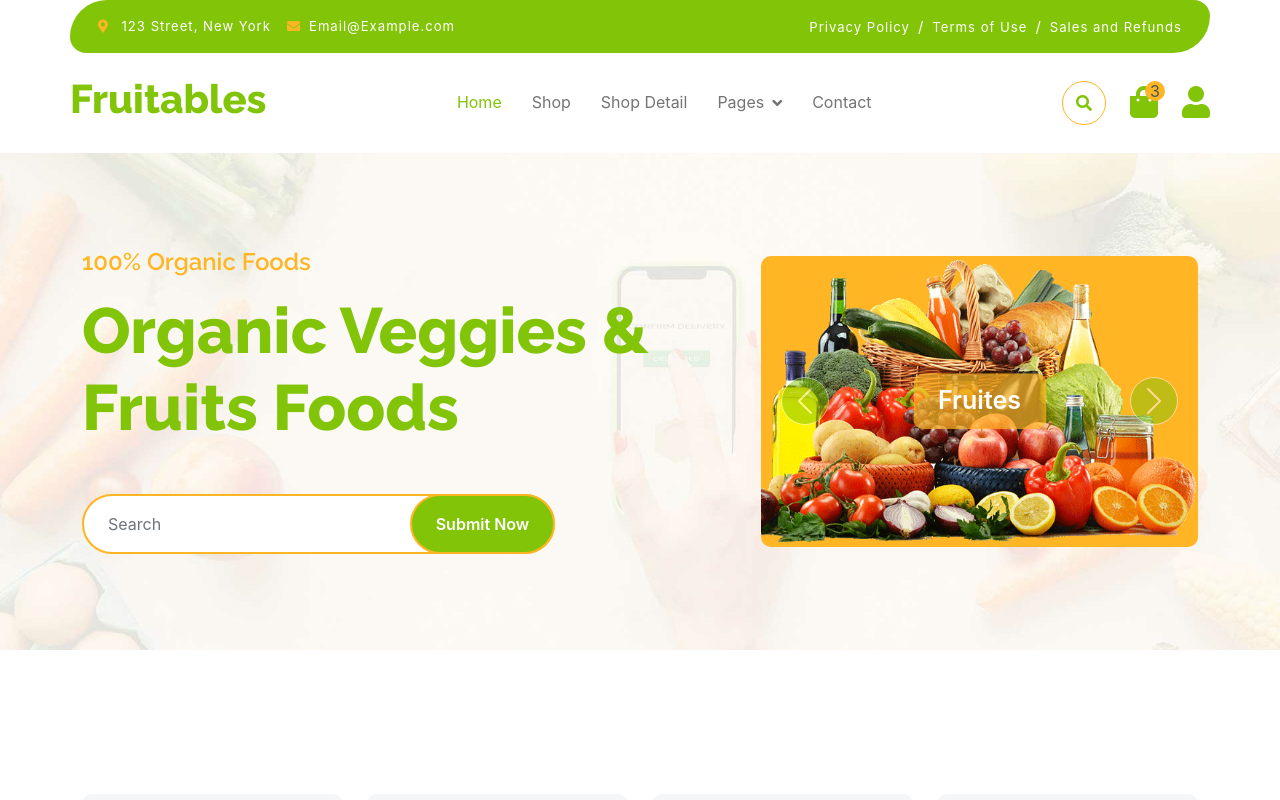
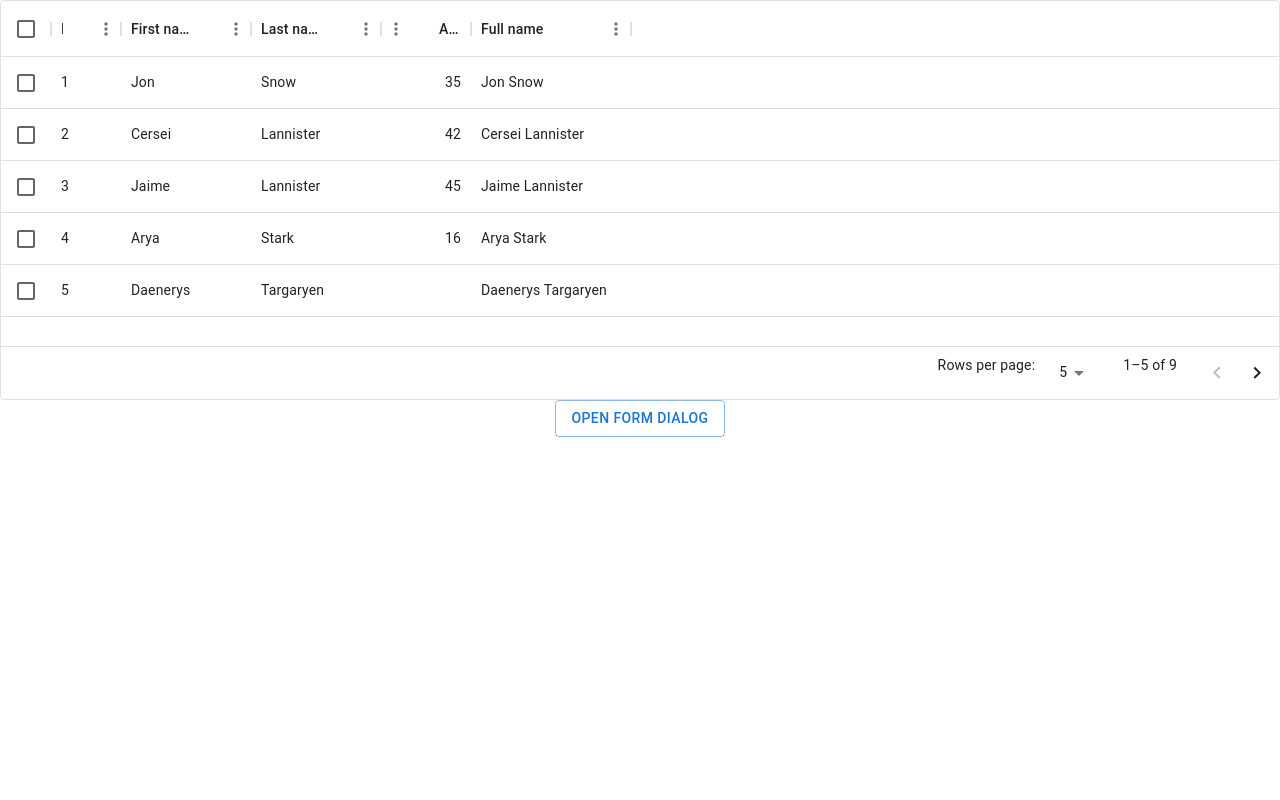
Before and after one commit to dholiyajay/Fruitables, a React (Create React App) app: page /admin in a window 1280 px wide. Before the commit this address led to /. Shown: the top 800 px of the page. Built offline with nearby package versions, Linux system fonts and the light colour scheme.

Commit message:
Date_18-3-24_Homework

```diff
--- a/package.json
+++ b/package.json
@@ -3,6 +3,11 @@
   "version": "0.1.0",
   "private": true,
   "dependencies": {
+    "@emotion/react": "^11.11.4",
+    "@emotion/styled": "^11.11.0",
+    "@mui/icons-material": "^5.15.13",
+    "@mui/material": "^5.15.13",
+    "@mui/x-data-grid": "^6.19.6",
     "@testing-library/jest-dom": "^5.17.0",
     "@testing-library/react": "^13.4.0",
     "@testing-library/user-event": "^13.5.0",
--- a/src/Routes/PrivateRoutes.js
+++ b/src/Routes/PrivateRoutes.js
@@ -1,11 +1,149 @@
 import React from 'react'
 import { Navigate, Outlet } from 'react-router-dom'
+import { DataGrid } from '@mui/x-data-grid';
+import Button from '@mui/material/Button';
+import TextField from '@mui/material/TextField';
+import Dialog from '@mui/material/Dialog';
+import DialogActions from '@mui/material/DialogActions';
+import DialogContent from '@mui/material/DialogContent';
+import DialogContentText from '@mui/material/DialogContentText';
+import DialogTitle from '@mui/material/DialogTitle';
+
+const columns = [
+  { field: 'id', headerName: 'ID', width: 70 },
+  { field: 'firstName', headerName: 'First name', width: 130 },
+  { field: 'lastName', headerName: 'Last name', width: 130 },
+  {
+    field: 'age',
+    headerName: 'Age',
+    type: 'number',
+    width: 90,
+  },
+  {
+    field: 'fullName',
+    headerName: 'Full name',
+    description: 'This column has a value getter and is not sortable.',
+    sortable: false,
+    width: 160,
+    valueGetter: (params) =>
+      `${params.row.firstName || ''} ${params.row.lastName || ''}`,
+  },
+];
+
+const rows = [
+  { id: 1, lastName: 'Snow', firstName: 'Jon', age: 35 },
+  { id: 2, lastName: 'Lannister', firstName: 'Cersei', age: 42 },
+  { id: 3, lastName: 'Lannister', firstName: 'Jaime', age: 45 },
+  { id: 4, lastName: 'Stark', firstName: 'Arya', age: 16 },
+  { id: 5, lastName: 'Targaryen', firstName: 'Daenerys', age: null },
+  { id: 6, lastName: 'Melisandre', firstName: null, age: 150 },
+  { id: 7, lastName: 'Clifford', firstName: 'Ferrara', age: 44 },
+  { id: 8, lastName: 'Frances', firstName: 'Rossini', age: 36 },
+  { id: 9, lastName: 'Roxie', firstName: 'Harvey', age: 65 },
+];
 
 const PrivateRoutes = () => {
-  const isAuthenticated = false
+
+  const [open, setOpen] = React.useState(false);
+
+  const handleClickOpen = () => {
+    setOpen(true);
+  };
+
+  const handleClose = () => {
+    setOpen(false);
+  };
+
+  const isAuthenticated = true
   return (
     <>
-      {isAuthenticated ? <Outlet/> : <Navigate to="/"/>}
+      {isAuthenticated ? <Outlet /> : <Navigate to="/" />}
+
+      <div style={{ height: 400, width: '100%' }}>
+        <DataGrid
+          rows={rows}
+          columns={columns}
+          initialState={{
+            pagination: {
+              paginationModel: { page: 0, pageSize: 5 },
+            },
+          }}
+          pageSizeOptions={[5, 10]}
+          checkboxSelection
+        />
+      </div>
+
+
+      <center>
+        <React.Fragment>
+          <Button variant="outlined" onClick={handleClickOpen}>
+            Open form dialog
+          </Button>
+          <Dialog
+            open={open}
+            onClose={handleClose}
+            PaperProps={{
+              component: 'form',
+              onSubmit: (event) => {
+                event.preventDefault();
+                const formData = new FormData(event.currentTarget);
+                const formJson = Object.fromEntries(formData.entries());
+                const email = formJson.email;
+                console.log(email);
+                handleClose();
+              },
+            }}
+          >
+            <DialogTitle>Subscribe</DialogTitle>
+            <DialogContent>
+              <TextField
+                autoFocus
+                required
+                margin="dense"
+                id="name"
+                name="email"
+                label="Email Address"
+                type="email"
+                fullWidth
+                variant="standard"
+              />
+            </DialogContent>
+            <DialogTitle>Add Product</DialogTitle>
+            <DialogContent>
+              <TextField
+                autoFocus
+                required
+                margin="dense"
+                id="name"
+                name="email"
+                label="Email Address"
+                type="email"
+                fullWidth
+                variant="standard"
+              />
+            </DialogContent>
+            <DialogTitle>Add Data</DialogTitle>
+            <DialogContent>
+              <TextField
+                autoFocus
+                required
+                margin="dense"
+                id="name"
+                name="email"
+                label="Email Address"
+                type="email"
+                fullWidth
+                variant="standard"
+              />
+            </DialogContent>
+            <DialogActions>
+              <Button onClick={handleClose}>Cancel</Button>
+              <Button type="submit">Add</Button>
+            </DialogActions>
+          </Dialog>
+        </React.Fragment>
+      </center>
+
     </>
   )
 }
--- a/src/user/admin/container/Shop/Shop.js
+++ b/src/user/admin/container/Shop/Shop.js
@@ -47,8 +47,7 @@ const Shop = () => {
         }
 
         if (range !== '') {
-            filteredData = filteredData.filter(item => item.price <= range);
-            console.log('range',range);
+            filteredData = filteredData.filter(item => Math.round(item.price) <= range);
         }
 
         return filteredData;
@@ -131,8 +130,8 @@ const Shop = () => {
                                             <div className="mb-3">
                                                 <h4 className="mb-2">Price</h4>
                                                 {/* onChange={(e) => setFruits(fruits.filter(fruit => fruit.price <= e.target.value))} */}
-                                                <input type="range" onChange={(e) => setRange(e.target.value)} className="form-range w-100" id="rangeInput" name="rangeInput" min={1} max={10} />
-                                                <output id="amount" name="amount" min-velue={1} max-value={10} htmlFor="rangeInput">0</output>
+                                                <input type="range" onChange={(e) => setFruits(fruits.filter(fruit => fruit.price <= e.target.value))} className="form-range w-100" id="rangeInput" name="rangeInput" />
+                                                <output id="amount" name="amount" min-velue={1} max-value={10} htmlFor="rangeInput">{range}</output>
                                             </div>
                                         </div>
                                         <div className="col-lg-12">
```
Also changed, not shown: 1 other file (tests, documents, lock files or other folders).
